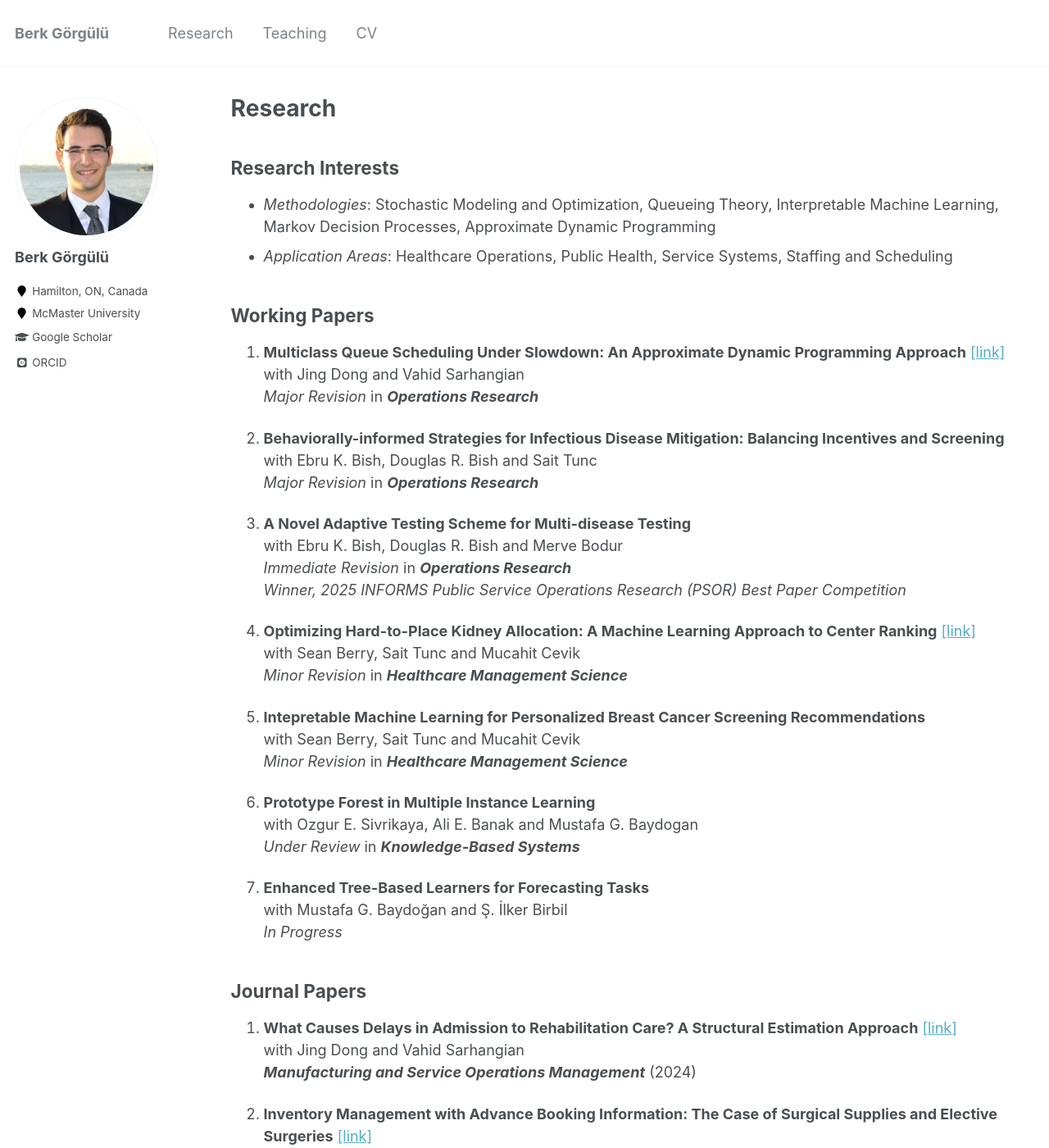
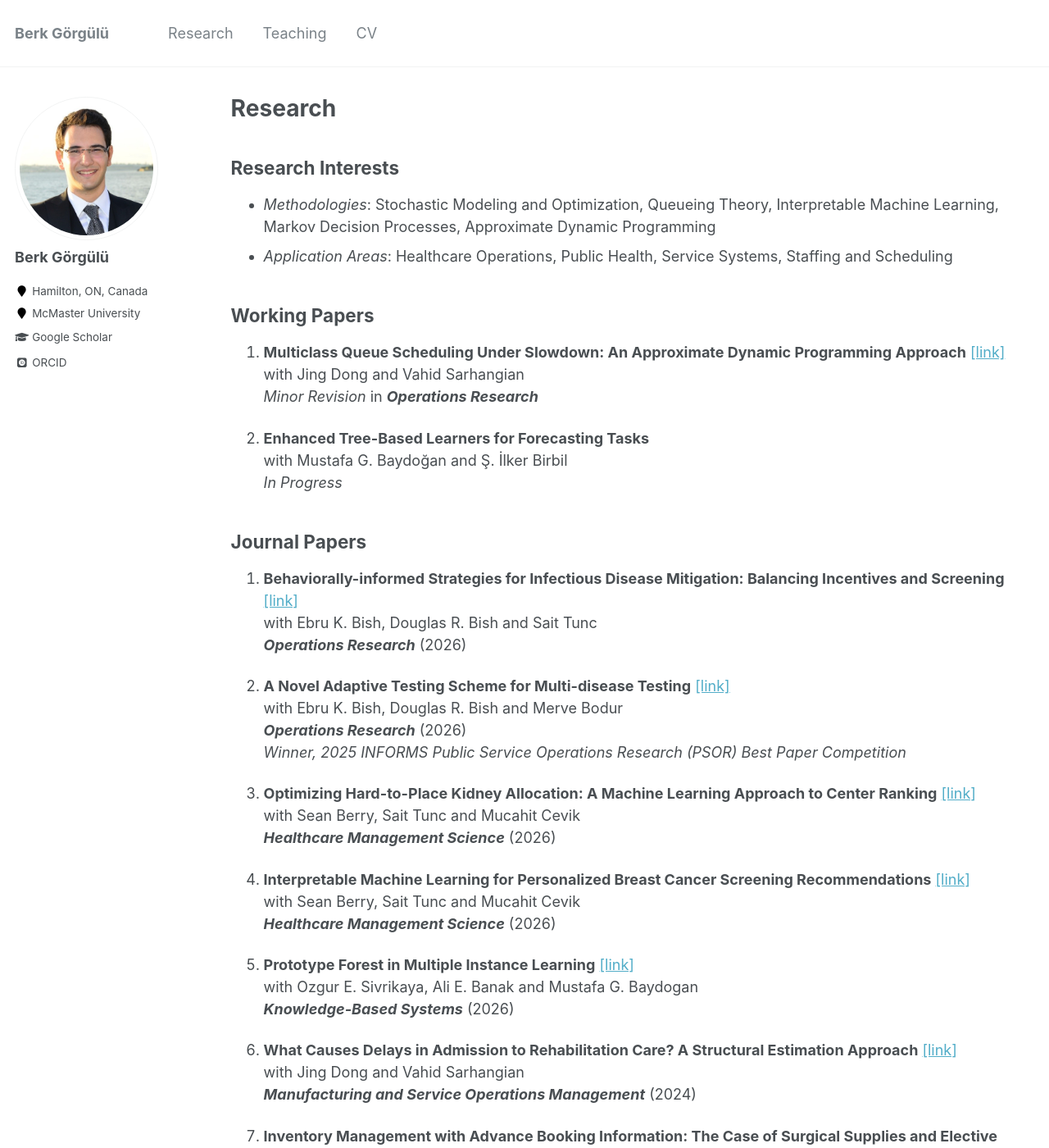
Before and after one commit to gorguluberk/gorguluberk.github.io, a Jekyll site: the page built from _pages/research.md, in a window 1280 px wide and 1400 px high. Shown: the whole window at 82% size. Built offline with Jekyll 4.4.1, drawn with Linux system fonts in a browser that asks for light colours; some web fonts are replaced.

Commit message:
Revise research page content and publication details
Updated research interests, working papers, journal papers, and conference publications sections. Revised publication statuses and added new links.

```diff
--- a/_pages/research.md
+++ b/_pages/research.md
@@ -12,63 +12,63 @@ author_profile: true
 ## Working Papers
 1. **Multiclass Queue Scheduling Under Slowdown: An Approximate Dynamic Programming Approach** [[link]](https://www.arxiv.org/abs/2501.10523)\
 with Jing Dong and Vahid Sarhangian\
-*Major Revision* in ***Operations Research***
+*Minor Revision* in ***Operations Research***
 
-2. **Behaviorally-informed Strategies for Infectious Disease Mitigation: Balancing Incentives and Screening**\
-with Ebru K. Bish, Douglas R. Bish and Sait Tunc\
-*Major Revision* in ***Operations Research***
-
-3. **A Novel Adaptive Testing Scheme for Multi-disease Testing**\
-with Ebru K. Bish, Douglas R. Bish and Merve Bodur\
-*Immediate Revision* in ***Operations Research***\
-*Winner, 2025 INFORMS Public Service Operations Research (PSOR) Best Paper Competition*
-
-5. **Optimizing Hard-to-Place Kidney Allocation: A Machine Learning Approach to Center Ranking** [[link]](https://arxiv.org/abs/2410.09116)\
-with Sean Berry, Sait Tunc and Mucahit Cevik\
-*Minor Revision* in ***Healthcare Management Science***
-
-6. **Intepretable Machine Learning for Personalized Breast Cancer Screening Recommendations**\
-with Sean Berry, Sait Tunc and Mucahit Cevik\
-*Minor Revision* in ***Healthcare Management Science***
-
-7. **Prototype Forest in Multiple Instance Learning**\
-with Ozgur E. Sivrikaya, Ali E. Banak and Mustafa G. Baydogan\
-*Under Review* in ***Knowledge-Based Systems***
-
-8. **Enhanced Tree-Based Learners for Forecasting Tasks**\
+2. **Enhanced Tree-Based Learners for Forecasting Tasks**\
 with Mustafa G. Baydoğan and Ş. İlker Birbil\
 *In Progress*
 
 ## Journal Papers
-1. **What Causes Delays in Admission to Rehabilitation Care? A Structural Estimation Approach** [[link]](https://pubsonline.informs.org/doi/10.1287/msom.2022.0377)\
+1. **Behaviorally-informed Strategies for Infectious Disease Mitigation: Balancing Incentives and Screening** [[link]](https://pubsonline.informs.org/doi/10.1287/opre.2024.0942)\
+with Ebru K. Bish, Douglas R. Bish and Sait Tunc\
+***Operations Research*** (2026)
+
+2. **A Novel Adaptive Testing Scheme for Multi-disease Testing** [[link]](https://pubsonline.informs.org/doi/10.1287/opre.2025.2006)\
+with Ebru K. Bish, Douglas R. Bish and Merve Bodur\
+***Operations Research*** (2026)\
+*Winner, 2025 INFORMS Public Service Operations Research (PSOR) Best Paper Competition*
+
+3. **Optimizing Hard-to-Place Kidney Allocation: A Machine Learning Approach to Center Ranking** [[link]](https://arxiv.org/abs/2410.09116)\
+with Sean Berry, Sait Tunc and Mucahit Cevik\
+***Healthcare Management Science*** (2026)
+
+4. **Interpretable Machine Learning for Personalized Breast Cancer Screening Recommendations** [[link]](https://link.springer.com/article/10.1007/s10729-025-09746-2)\
+with Sean Berry, Sait Tunc and Mucahit Cevik\
+***Healthcare Management Science*** (2026)
+
+5. **Prototype Forest in Multiple Instance Learning** [[link]](https://www.sciencedirect.com/science/article/pii/S095070512601261X)\
+with Ozgur E. Sivrikaya, Ali E. Banak and Mustafa G. Baydogan\
+***Knowledge-Based Systems*** (2026)
+
+7. **What Causes Delays in Admission to Rehabilitation Care? A Structural Estimation Approach** [[link]](https://pubsonline.informs.org/doi/10.1287/msom.2022.0377)\
 with Jing Dong and Vahid Sarhangian \
 ***Manufacturing and Service Operations Management*** (2024)
 
-2. **Inventory Management with Advance Booking Information: The Case of Surgical Supplies and Elective Surgeries** [[link]](https://pubsonline.informs.org/doi/10.1287/msom.2021.0063)\
+8. **Inventory Management with Advance Booking Information: The Case of Surgical Supplies and Elective Surgeries** [[link]](https://pubsonline.informs.org/doi/10.1287/msom.2021.0063)\
 with Jacky Chan and Vahid Sarhangian \
 ***Manufacturing and Service Operations Management*** (2024)
 
-3. **Column generation-based prototype learning for optimizing area under the receiver operating characteristic curve** [[link]](https://www.sciencedirect.com/science/article/pii/S0377221723008573)\
+9. **Column generation-based prototype learning for optimizing area under the receiver operating characteristic curve** [[link]](https://www.sciencedirect.com/science/article/pii/S0377221723008573)\
 with Erhan C. Ozcan and Mustafa G. Baydogan \
 ***European Journal of Operational Reserach*** (2024)
 
-4. **Association between delayed discharge from acute care and rehabilitation outcomes and length of stay: a retrospective cohort study** [[link]](https://www.archives-pmr.org/article/S0003-9993(22)00475-0/fulltext)\
+10. **Association between delayed discharge from acute care and rehabilitation outcomes and length of stay: a retrospective cohort study** [[link]](https://www.archives-pmr.org/article/S0003-9993(22)00475-0/fulltext)\
 with  Jing Dong, Karen Hunter, Krista M. Bettio, Betty Vukusic, Jonathan Ranisau, Gary Spencer, Terence Tang, and Vahid Sarhangian\
 ***Archives of Physical Medicine and Rehabilitation*** (2023)
 
-5. **A Newsvendor Approach to Design of Surgical Preference Cards** [[link]](https://pubsonline.informs.org/doi/abs/10.1287/serv.2021.0298)\
+11. **A Newsvendor Approach to Design of Surgical Preference Cards** [[link]](https://pubsonline.informs.org/doi/abs/10.1287/serv.2021.0298)\
 with Vahid Sarhangian\
 ***Service Science*** (2022)
 
-6. **Randomized trees for time series representation and similarity** [[link]](https://www.sciencedirect.com/science/article/pii/S0031320321002843)\
+12. **Randomized trees for time series representation and similarity** [[link]](https://www.sciencedirect.com/science/article/pii/S0031320321002843)\
 with Mustafa G. Baydogan\
 ***Pattern Recognition*** (2021)
 
-7. **Explainable boosted linear regression for time series forecasting** [[link]](https://www.sciencedirect.com/science/article/pii/S0031320321003319)\
+13. **Explainable boosted linear regression for time series forecasting** [[link]](https://www.sciencedirect.com/science/article/pii/S0031320321003319)\
 with Igor Ilic, Mucahit Cevik and Mustafa G. Baydogan\
 ***Pattern Recognition*** (2021)
 
-8. **A Data Adaptive Biological Sequence Representation for Supervised Learning**[[link]](https://link.springer.com/article/10.1007/s41666-018-0038-5)\
+14. **A Data Adaptive Biological Sequence Representation for Supervised Learning**[[link]](https://link.springer.com/article/10.1007/s41666-018-0038-5)\
 with Hande Cakin and Mustafa G. Baydogan\
 ***Journal of Healthcare Informatics Research*** (2018)
 
```
